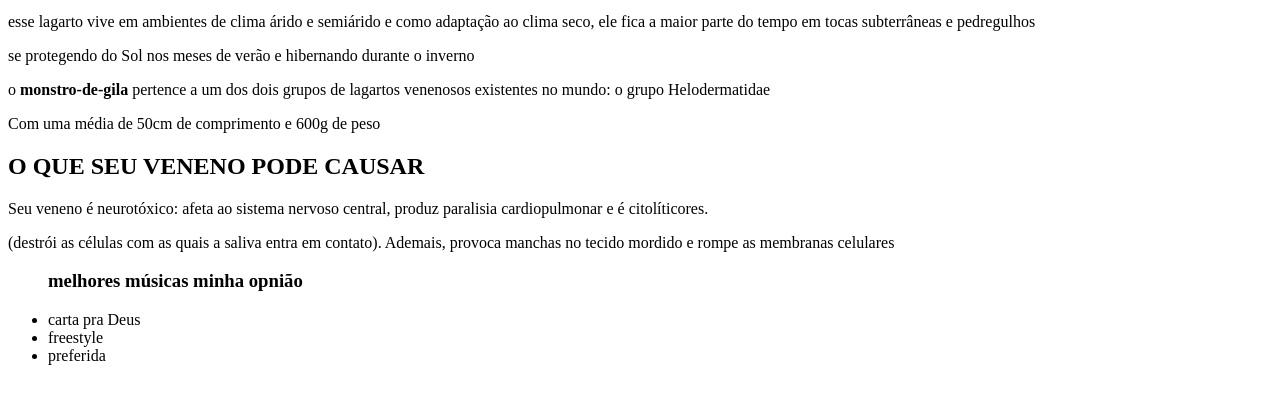
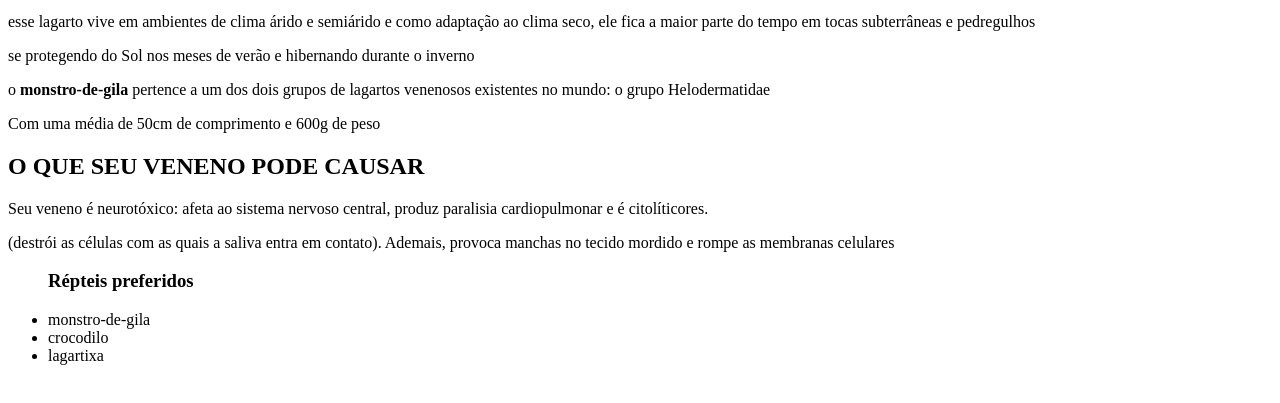
Before and after one commit to renancelc/projeto, a plain HTML site: page index.html in a window 1280 px wide. Shown: the part 101-504 px from the top of the page. Drawn offline with Linux system fonts and the light colour scheme.

Commit message:
Update index.html

```diff
--- a/index.html
+++ b/index.html
@@ -23,10 +23,10 @@ de peso</P>
     <p>Seu veneno é neurotóxico: afeta ao sistema nervoso central, produz paralisia cardiopulmonar e é citolíticores.</p>
     <p>(destrói as células com as quais a saliva entra em contato). Ademais, provoca manchas no tecido mordido e rompe as membranas celulares</p>
 <ul>
-      <h3>melhores músicas minha opnião</h3>
-      <li>carta pra Deus</li>
-      <li>freestyle</li>
-      <li>preferida</li>
+      <h3>Répteis preferidos</h3>
+      <li>monstro-de-gila</li>
+      <li>crocodilo</li>
+      <li>lagartixa</li>
  </ul>
 </body>
 </html>
```
